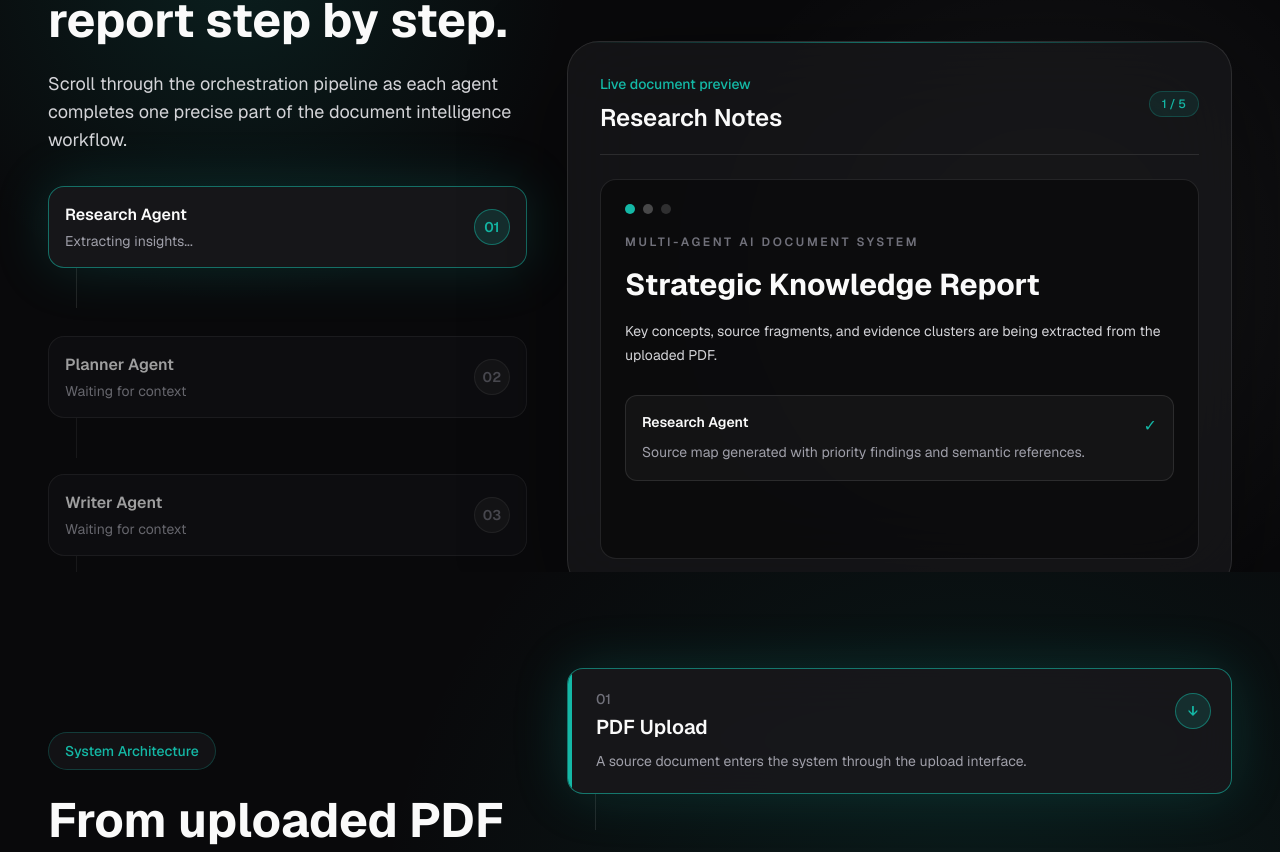
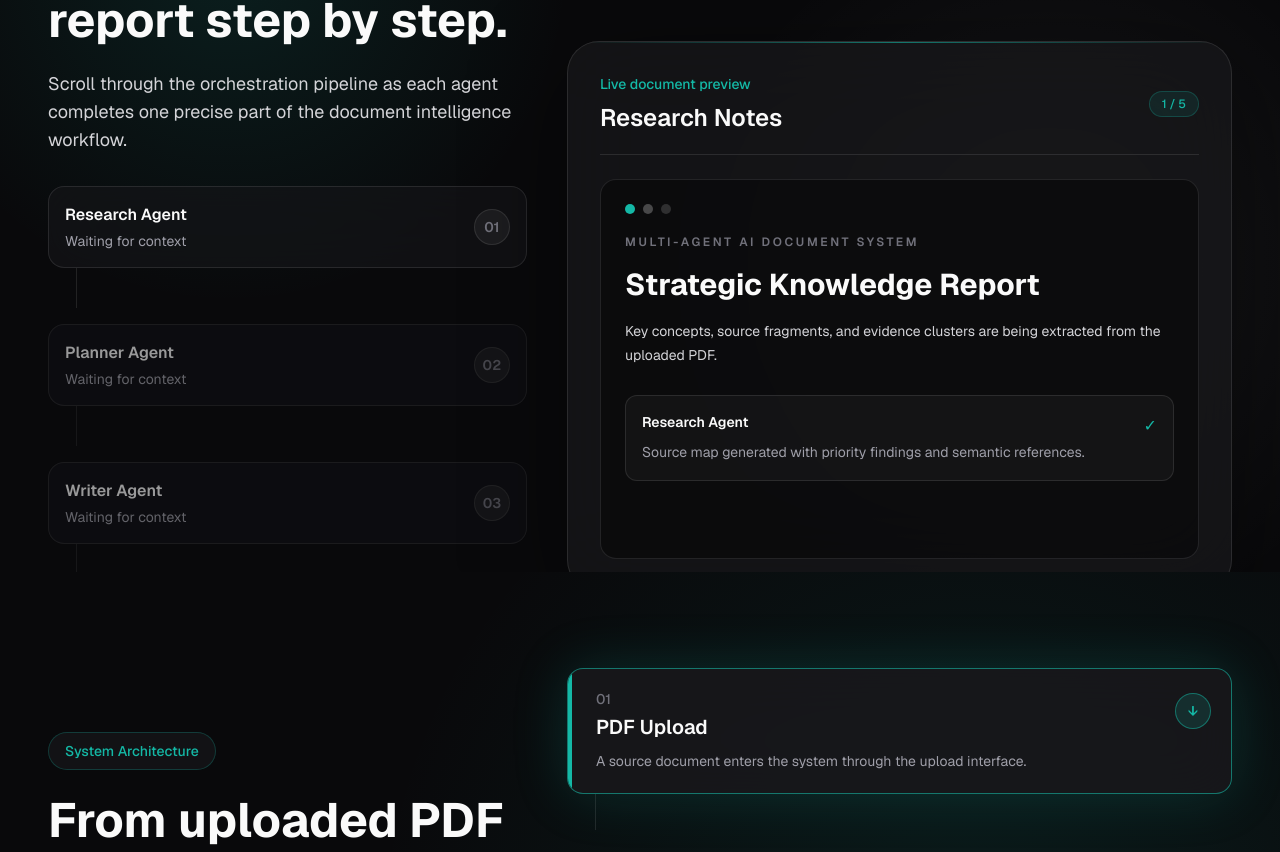
Before and after one commit to n1dhiparate/multi-agent-ai-document-system, a Next.js app in the folder frontend/: page / in a window 1280 px wide. Shown: the part 1028-1880 px from the top of the page. Built offline with nearby package versions, Linux system fonts and the light colour scheme.

Commit message:
phase 3 part 2 connect AI workflow with frontend and add smooth GSAP navigation

```diff
--- a/frontend/app/page.tsx
+++ b/frontend/app/page.tsx
@@ -1,5 +1,5 @@
 "use client";
-
+import { gsap } from "@/lib/gsap";
 import { useState } from "react";
 import { AgentWorkflowSection } from "@/components/AgentWorkflowSection";
 import { HeroSection } from "@/components/HeroSection";
@@ -12,8 +12,18 @@ const [workflowStage, setWorkflowStage] = useState(0);
 const startGeneration = async (topic: string) => {
   try {
     setIsGenerating(true);
-    setWorkflowStage(1);
+setWorkflowStage(0);
 
+setTimeout(() => {
+  gsap.to(window, {
+    duration: 2.2,
+    scrollTo: {
+      y: "#workflow",
+      offsetY: 20,
+    },
+    ease: "power3.inOut",
+  });
+}, 250);
     const response = await fetch(
       `http://localhost:8000/generate?topic=${encodeURIComponent(topic)}`
     );
@@ -26,11 +36,28 @@ const startGeneration = async (topic: string) => {
 
     console.log(data);
 
-    setWorkflowStage(11);
+    // Animate the agents one by one
+    setWorkflowStage(1);
+    await new Promise((r) => setTimeout(r, 1000));
+
+    setWorkflowStage(2);
+    await new Promise((r) => setTimeout(r, 1000));
+
+    setWorkflowStage(3);
+    await new Promise((r) => setTimeout(r, 1000));
+
+    setWorkflowStage(4);
+    await new Promise((r) => setTimeout(r, 1000));
+
+    setWorkflowStage(5);
   } catch (error) {
     console.error(error);
   } finally {
+    setWorkflowStage(5);
+
+setTimeout(() => {
     setIsGenerating(false);
+}, 1500);
   }
 };
   return (
--- a/frontend/components/AgentWorkflowSection.tsx
+++ b/frontend/components/AgentWorkflowSection.tsx
@@ -2,7 +2,7 @@
 
 import { useEffect, useRef, useState } from "react";
 
-import { ScrollTrigger, gsap } from "@/lib/gsap";
+import {  gsap } from "@/lib/gsap";
 
 type AgentStep = Readonly<{
   name: string;
@@ -63,72 +63,44 @@ export function AgentWorkflowSection({
   const agentRefs = useRef<Array<HTMLLIElement | null>>([]);
   const lineRefs = useRef<Array<HTMLDivElement | null>>([]);
   const previewRef = useRef<HTMLDivElement>(null);
-  const [activeStep, setActiveStep] = useState(0);
+
 
   useEffect(() => {
-    const context = gsap.context(() => {
-      gsap.set(agentRefs.current, { autoAlpha: 0.62, y: 12 });
-      gsap.set(agentRefs.current[0], { autoAlpha: 1, y: 0 });
-      gsap.set(lineRefs.current, { scaleY: 0, transformOrigin: "top center" });
+  agentRefs.current.forEach((card, index) => {
+    if (!card) return;
 
-      const createWorkflowTimeline = (pin: boolean) => {
-        const timeline = gsap.timeline({
-          defaults: { ease: "none" },
-          scrollTrigger: {
-            trigger: sectionRef.current,
-            start: pin ? "top top" : "top 70%",
-            end: pin ? "+=2500" : "bottom 30%",
-            pin,
-            scrub: 0.6,
-            anticipatePin: 1,
-            onUpdate: ({ progress }) => {
-              const nextStep = Math.min(agentSteps.length - 1, Math.floor(progress * agentSteps.length));
-              setActiveStep(nextStep);
-            },
-          },
-        });
+    gsap.to(card, {
+      autoAlpha: index <= workflowStage ? 1 : 0.6,
+      y: index < workflowStage ? -4 : 0,
+      duration: 0.4,
+    });
+  });
 
-        agentSteps.forEach((_, index) => {
-          const card = agentRefs.current[index];
+  lineRefs.current.forEach((line, index) => {
+    if (!line) return;
 
-          timeline.to(card, { autoAlpha: 1, y: 0, duration: 0.18 }, index);
+    gsap.to(line, {
+      scaleY: index < workflowStage ? 1 : 0,
+      duration: 0.4,
+      transformOrigin: "top center",
+    });
+  });
 
-          if (index > 0) {
-            timeline.to(agentRefs.current[index - 1], { autoAlpha: 0.72, y: -4, duration: 0.18 }, index);
-          }
 
-          if (index < lineRefs.current.length) {
-            timeline.to(lineRefs.current[index], { scaleY: 1, duration: 0.72 }, index + 0.16);
-          }
-        });
+}, [workflowStage]);
+  const currentStep = Math.max(
+  0,
+  Math.min(workflowStage - 1, agentSteps.length - 1)
+);
 
-        return timeline;
-      };
+const stageIndex = Math.max(
+  0,
+  Math.min(currentStep - 1, agentSteps.length - 1)
+);
 
-      const media = gsap.matchMedia();
-
-      media.add("(min-width: 1024px)", () => {
-        const timeline = createWorkflowTimeline(true);
-        return () => timeline.kill();
-      });
-
-      media.add("(max-width: 1023px)", () => {
-        const timeline = createWorkflowTimeline(false);
-        return () => timeline.kill();
-      });
-
-      return () => media.revert();
-    }, sectionRef);
-
-    return () => {
-      context.revert();
-      ScrollTrigger.refresh();
-    };
-  }, []);
-
-  const activeAgent = agentSteps[activeStep];
-  const completedSteps = agentSteps.slice(0, activeStep + 1);
-
+const activeAgent = agentSteps[stageIndex];
+const completedSteps = agentSteps.slice(0, stageIndex + 1);
+console.log("Workflow Stage:", workflowStage);
   return (
     <section
   id="workflow"
@@ -151,8 +123,10 @@ export function AgentWorkflowSection({
 
           <ol className="mt-8 space-y-0">
             {agentSteps.map((agent, index) => {
-              const isActive = activeStep === index;
-              const isComplete = activeStep > index;
+              const stageIndex = currentStep - 1;
+
+const isActive = stageIndex === index;
+const isComplete = stageIndex > index;
 
               return (
                 <li
@@ -217,7 +191,7 @@ export function AgentWorkflowSection({
               <h3 className="mt-2 text-2xl font-semibold text-[#FAFAFA]">{activeAgent.documentTitle}</h3>
             </div>
             <div className="rounded-full border border-[#14B8A6]/25 bg-[#14B8A6]/10 px-3 py-1 text-xs font-medium text-[#14B8A6]">
-              {activeStep + 1} / {agentSteps.length}
+              {stageIndex + 1} / {agentSteps.length}
             </div>
           </div>
 
--- a/frontend/components/UploadModal.tsx
+++ b/frontend/components/UploadModal.tsx
@@ -32,7 +32,7 @@ export default function UploadModal({
           Upload a PDF to begin the AI document workflow.
         </p>
 
-        <FileUpload
+      <FileUpload
   onContinue={onClose}
   onGenerate={onGenerate}
 />
--- a/frontend/components/ui/file-upload.tsx
+++ b/frontend/components/ui/file-upload.tsx
@@ -338,6 +338,8 @@ layoutId="file-upload"
   e.stopPropagation();
 
   onGenerate?.(topic);
+
+  onContinue?.();
 }}
     disabled={!topic.trim()}
     className="rounded-xl bg-white px-7 py-3 font-semibold text-black transition hover:bg-zinc-200 disabled:cursor-not-allowed disabled:opacity-50"
--- a/frontend/lib/gsap.ts
+++ b/frontend/lib/gsap.ts
@@ -1,13 +1,22 @@
 import { gsap } from "gsap";
 import { ScrollTrigger } from "gsap/ScrollTrigger";
+import { ScrollToPlugin } from "gsap/ScrollToPlugin";
 
 declare global {
-  var __gsapScrollTriggerRegistered: boolean | undefined;
+  var __gsapPluginsRegistered: boolean | undefined;
 }
 
-if (!globalThis.__gsapScrollTriggerRegistered) {
-  gsap.registerPlugin(ScrollTrigger);
-  globalThis.__gsapScrollTriggerRegistered = true;
+if (!globalThis.__gsapPluginsRegistered) {
+  gsap.registerPlugin(
+    ScrollTrigger,
+    ScrollToPlugin
+  );
+
+  globalThis.__gsapPluginsRegistered = true;
 }
 
-export { gsap, ScrollTrigger };
+export {
+  gsap,
+  ScrollTrigger,
+  ScrollToPlugin,
+};
```
Also changed, not shown: 1 other file (tests, documents, lock files or other folders).
